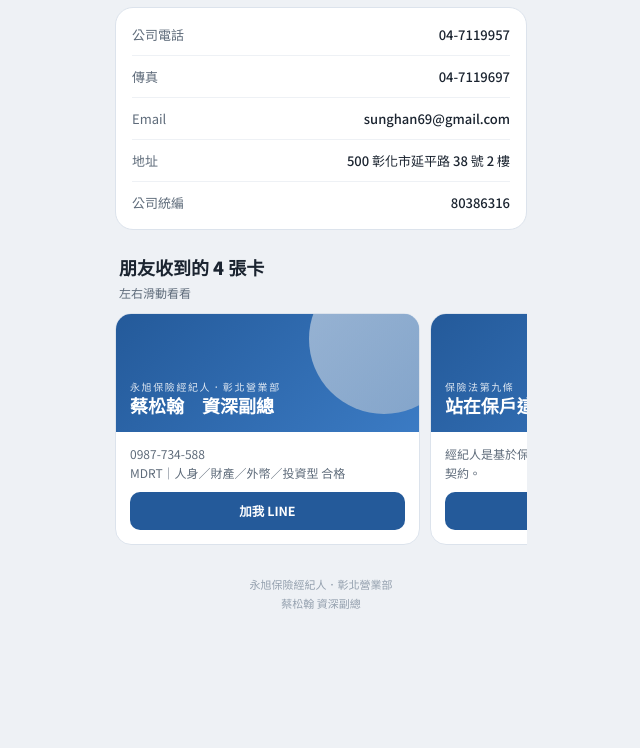
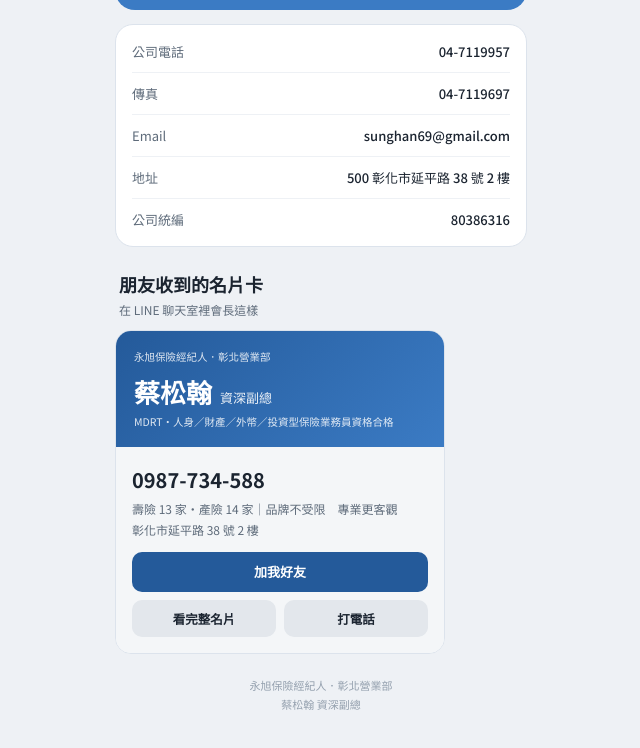
Before and after one commit to sunghan69-sudo/card, a plain HTML site: page index.html in a window 1280 px wide. Shown: the part 1404-2152 px from the top of the page, without its empty margins (319-959 px from the left). Before the commit the page ends 2057 px from the top, so only its background shows below. Drawn offline with Linux system fonts and the light colour scheme.

Commit message:
Share a single business card instead of 4-card carousel
Co-Authored-By: Claude Opus 5.5 <noreply@anthropic.com>
Claude-Session: https://claude.ai/code/session_01KkZnAjjDZFyUNm9XafeBwa

```diff
--- a/index.html
+++ b/index.html
@@ -80,6 +80,12 @@ h2 span{color:var(--blue)}
 .mini .cv b{font-size:18px;line-height:1.3;position:relative;z-index:1}
 .mini .bd{padding:12px 14px 14px;font-size:12px;color:var(--mute);line-height:1.6}
 .mini .cta{display:block;margin-top:10px;text-align:center;padding:9px;border-radius:10px;background:var(--blue-d);color:#fff;font-size:12.5px;font-weight:700}
+.one{border-radius:16px;overflow:hidden;background:#fff;border:1px solid var(--line);max-width:330px}
+.one .cv{padding:18px;color:#fff}.one .cv small{display:block;font-size:10.5px;opacity:.85;line-height:1.5}
+.one .nmrow{display:flex;align-items:baseline;gap:8px;margin:8px 0 4px}.one .nmrow b{font-size:26px}.one .nmrow span{font-size:13px;opacity:.9}
+.one .bd{padding:16px;font-size:12px;color:var(--mute);line-height:1.7;background:#F4F6F8}.one .ph{font-size:20px;font-weight:700;color:var(--ink);margin-bottom:2px}
+.one .cta{display:block;margin-top:12px;text-align:center;padding:9px;border-radius:10px;color:#fff;font-size:13px;font-weight:700}
+.one .two{display:flex;gap:8px;margin-top:8px}.one .two span{flex:1;text-align:center;padding:8px;border-radius:10px;background:#E3E7EC;color:var(--ink);font-size:12.5px;font-weight:700}
 .foot{margin-top:22px;text-align:center;font-size:11px;color:#94A0AE;line-height:1.7}
 
 .toast{position:fixed;left:50%;bottom:28px;transform:translateX(-50%) translateY(20px);background:#1B2430;color:#fff;font-size:13px;padding:10px 16px;border-radius:999px;opacity:0;transition:.25s;pointer-events:none;max-width:88%;text-align:center}
@@ -126,7 +132,7 @@ h2 span{color:var(--blue)}
   </div>
 
   <h2>把這張名片，<span>傳給朋友</span>。</h2>
-  <p class="sub">對方收到的是可以左右滑的 4 張名片卡，不是一串網址。</p>
+  <p class="sub">對方收到的是一張正式的名片卡，點一下就能加好友、打電話或看完整名片。</p>
 
   <button class="btn pri" id="bShare"><span class="ic">👥</span><span class="t"><b>分享名片給好友</b><small>一次挑多位好友或群組</small></span><span class="ar">›</span></button>
   <button class="btn" id="bSend"><span class="ic">💬</span><span class="t"><b>傳送到此聊天室</b><small>直接丟進現在這個對話</small></span><span class="ar">›</span></button>
@@ -150,9 +156,9 @@ h2 span{color:var(--blue)}
     <div><span>公司統編</span><b>80386316</b></div>
   </section>
 
-  <h2 style="font-size:18px">朋友收到的 4 張卡</h2>
-  <p class="sub">左右滑動看看</p>
-  <div class="scroller" id="scroller"></div>
+  <h2 style="font-size:18px">朋友收到的名片卡</h2>
+  <p class="sub">在 LINE 聊天室裡會長這樣</p>
+  <div id="preview"></div>
 
   <div class="foot">永旭保險經紀人．彰北營業部<br>蔡松翰 資深副總</div>
 </div>
@@ -175,28 +181,34 @@ document.querySelectorAll(".tabs button").forEach(b=>b.onclick=()=>{
   document.querySelectorAll(".tabs button").forEach(x=>x.classList.remove("on"));b.classList.add("on");draw(b.dataset.k);
 });
 
-/* 分享出去的 4 張卡 */
-const CARDS = [
-  {k:"永旭保險經紀人．彰北營業部", t:"蔡松翰　資深副總", d:"0987-734-588\nMDRT｜人身／財產／外幣／投資型 合格", btn:"加我 LINE", url:CONFIG.LINE_URL},
-  {k:"保險法第九條", t:"站在保戶這一邊", d:"經紀人是基於保戶的利益，代向各大保險公司洽訂契約。", btn:"約時間聊聊", url:CONFIG.LINE_URL},
-  {k:"品牌不受限", t:"壽險 13 家・產險 14 家", d:"同一個需求，一次比較多家公司的方案，挑最適合你的。", btn:"幫我健檢保單", url:CONFIG.LINE_URL},
-  {k:"彰化市延平路 38 號 2 樓", t:"歡迎來辦公室坐坐", d:"公司電話 04-7119957\nsunghan69@gmail.com", btn:"開啟導航", url:CONFIG.MAP_URL}
-];
-const bubble = c => ({type:"bubble",size:"kilo",
-  hero:{type:"box",layout:"vertical",height:"118px",justifyContent:"flex-end",paddingAll:"16px",
-    background:{type:"linearGradient",angle:"135deg",startColor:"#245A9A",endColor:"#3B7BC4"},
-    contents:[{type:"text",text:c.k,size:"xxs",color:"#FFFFFFCC",wrap:true},
-              {type:"text",text:c.t,size:"lg",weight:"bold",color:"#FFFFFF",wrap:true}]},
-  body:{type:"box",layout:"vertical",paddingAll:"14px",backgroundColor:"#F4F6F8",
-    contents:[{type:"text",text:c.d,size:"sm",color:"#5E6B7A",wrap:true}]},
-  footer:{type:"box",layout:"vertical",paddingAll:"12px",backgroundColor:"#F4F6F8",
-    contents:[{type:"button",style:"primary",color:"#245A9A",height:"sm",action:{type:"uri",label:c.btn,uri:c.url}}]}
-});
-const FLEX = {type:"flex",altText:"蔡松翰｜永旭保險經紀人 電子名片",contents:{type:"carousel",contents:CARDS.map(bubble)}};
+/* 分享出去的名片卡（1 張） */
+const CARD = {org:"永旭保險經紀人．彰北營業部", name:"蔡松翰", title:"資深副總", tag:"MDRT・人身／財產／外幣／投資型保險業務員資格合格", phone:"0987-734-588", tel:"tel:0987734588", line2:"壽險 13 家・產險 14 家｜品牌不受限　專業更客觀", addr:"彰化市延平路 38 號 2 樓"};
+const C1="#245A9A", C2="#3B7BC4";
+const FLEX = {type:"flex",altText:CARD.name+"｜永旭保險經紀人 電子名片",contents:{type:"bubble",size:"mega",
+  hero:{type:"box",layout:"vertical",paddingAll:"20px",spacing:"xs",
+    background:{type:"linearGradient",angle:"135deg",startColor:C1,endColor:C2},
+    contents:[{type:"text",text:CARD.org,size:"xxs",color:"#FFFFFFCC",wrap:true},
+      {type:"box",layout:"baseline",spacing:"sm",margin:"md",contents:[
+        {type:"text",text:CARD.name,size:"xxl",weight:"bold",color:"#FFFFFF",flex:0},
+        {type:"text",text:CARD.title,size:"sm",color:"#FFFFFFE6",wrap:true}]},
+      {type:"text",text:CARD.tag,size:"xxs",color:"#FFFFFFCC",wrap:true,margin:"sm"}]},
+  body:{type:"box",layout:"vertical",paddingAll:"18px",spacing:"sm",backgroundColor:"#F4F6F8",contents:[
+    {type:"text",text:CARD.phone,size:"xl",weight:"bold",color:"#1B2430"},
+    {type:"text",text:CARD.line2,size:"xs",color:"#5E6B7A",wrap:true},
+    {type:"text",text:CARD.addr,size:"xs",color:"#5E6B7A",wrap:true}]},
+  footer:{type:"box",layout:"vertical",paddingAll:"14px",spacing:"sm",backgroundColor:"#F4F6F8",contents:[
+    {type:"button",style:"primary",color:C1,height:"sm",action:{type:"uri",label:"加我好友",uri:CONFIG.LINE_URL}},
+    {type:"box",layout:"horizontal",spacing:"sm",contents:[
+      {type:"button",style:"secondary",height:"sm",action:{type:"uri",label:"看完整名片",uri:CONFIG.CARD_URL}},
+      {type:"button",style:"secondary",height:"sm",action:{type:"uri",label:"打電話",uri:CARD.tel}}]}]}
+}};
 
-document.getElementById("scroller").innerHTML = CARDS.map(c=>`
-  <div class="mini"><div class="cv" style="background:linear-gradient(135deg,#245A9A,#3B7BC4)"><small>${c.k}</small><b>${c.t}</b></div>
-  <div class="bd">${c.d.replace(/\n/g,"<br>")}<span class="cta">${c.btn}</span></div></div>`).join("");
+document.getElementById("preview").innerHTML = `
+  <div class="one"><div class="cv" style="background:linear-gradient(135deg,${C1},${C2})">
+    <small>${CARD.org}</small><div class="nmrow"><b>${CARD.name}</b><span>${CARD.title}</span></div><small>${CARD.tag}</small></div>
+  <div class="bd"><div class="ph">${CARD.phone}</div>${CARD.line2}<br>${CARD.addr}
+    <span class="cta" style="background:${C1}">加我好友</span>
+    <div class="two"><span>看完整名片</span><span>打電話</span></div></div></div>`;
 
 /* 按鈕 */
 const toast = m=>{const t=document.getElementById("toast");t.textContent=m;t.classList.add("on");setTimeout(()=>t.classList.remove("on"),2200);};
```
Also changed, not shown: chen/index.html (+37 -25 lines).
